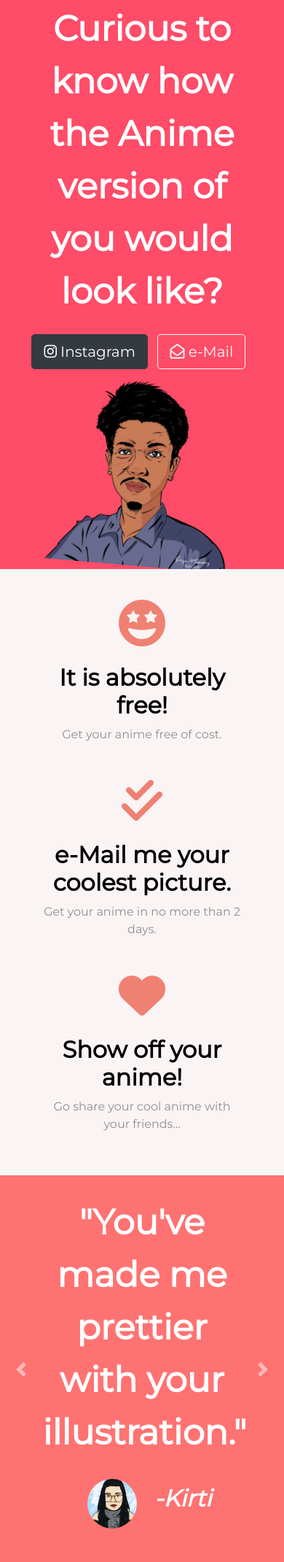
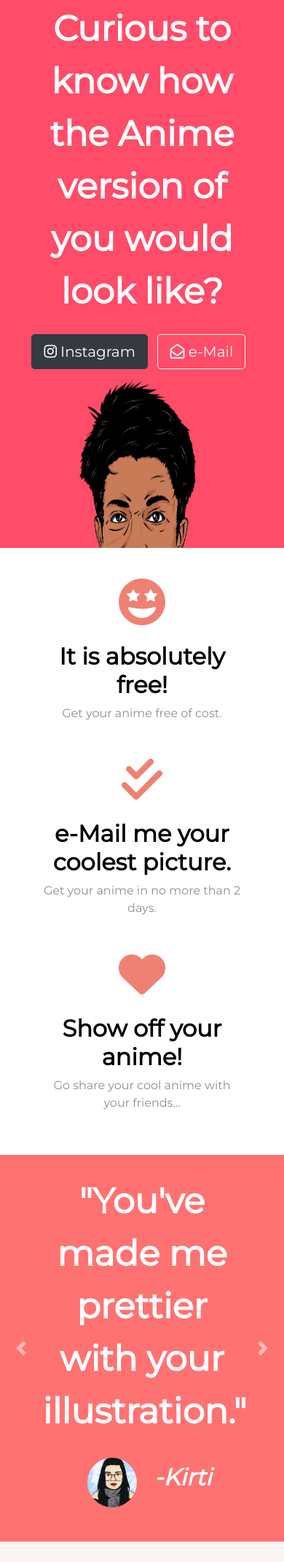
Before and after one commit to Pyro13m/animate, a Django app: page / in a window 390 px wide. Shown: the part 95-2236 px from the top of the page at 73% size. Run offline with Django 3.2, Linux system fonts and the light colour scheme; parts of the project's set-up code (start-up, migrations or seed data) failed here and were passed over; some libraries are stand-ins or nearby versions.

Commit message:
beginalex.png fixed and linkedin added

```diff
--- a/static/home/css/style.css
+++ b/static/home/css/style.css
@@ -1,5 +1,6 @@
 .home{
     background-color: #ff4c68;
+    height: 29rem;
 }
 
 
@@ -30,9 +31,10 @@
 
   .alex-img{
     transform: rotate(5deg);
-    max-width: 80%;
-    /* position: absolute; */
-    right: 2%;
+    max-width: 100%;
+    height: 30rem;
+    /* position: relative; */
+    right: 25%;
   }
 
 
@@ -40,7 +42,7 @@
 
   #features{
     padding: 7% 15%;
-    background-color: #faf4f4;
+    background-color: white;
     position: relative;
     z-index: 1;
   }
@@ -124,7 +126,7 @@
 
 
 
-  /* @media (max-width: 1312px) {
+  @media (max-width: 1028px) {
     .alex-img{
       position: static;
       transform: rotate(0);
@@ -132,4 +134,8 @@
     .title{
       text-align: center;
     }
-  } */
+    .home{
+      background-color: #ff4c68;
+      height: 47rem;
+    }
+  }
--- a/templates/home/header-footer.html
+++ b/templates/home/header-footer.html
@@ -54,7 +54,7 @@
   {% endblock %}
 
 <footer id="footer">
-  <a href="https://www.linkedin.com/in/priyommushahary/"></a><i class="footer-img fab fa-linkedin fa-2x"></i></a>
+  <a href="https://www.linkedin.com/in/priyommushahary/"><i class="footer-img fab fa-linkedin fa-2x"></i></a>
   <a href="https://www.facebook.com/priyom.mushahary.3"><i class="footer-img fab fa-facebook-square fa-2x"></i></a>
   <a href="https://www.instagram.com/p.r.i.y.o.m/"><i class="footer-img fab fa-instagram fa-2x"></i></a>
   <a href="mailto:mpriyom02@gmail.com"><i class="footer-img fas fa-envelope-open fa-2x"></i></a>
```
Also changed, not shown: db.sqlite3.
